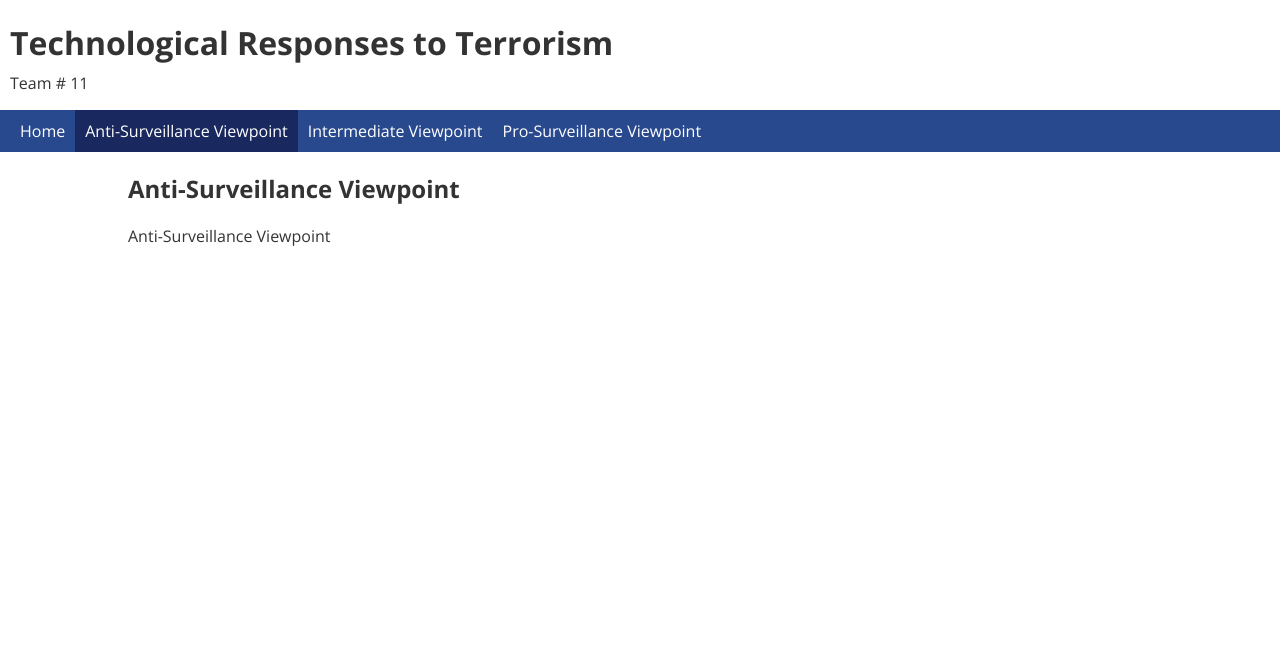
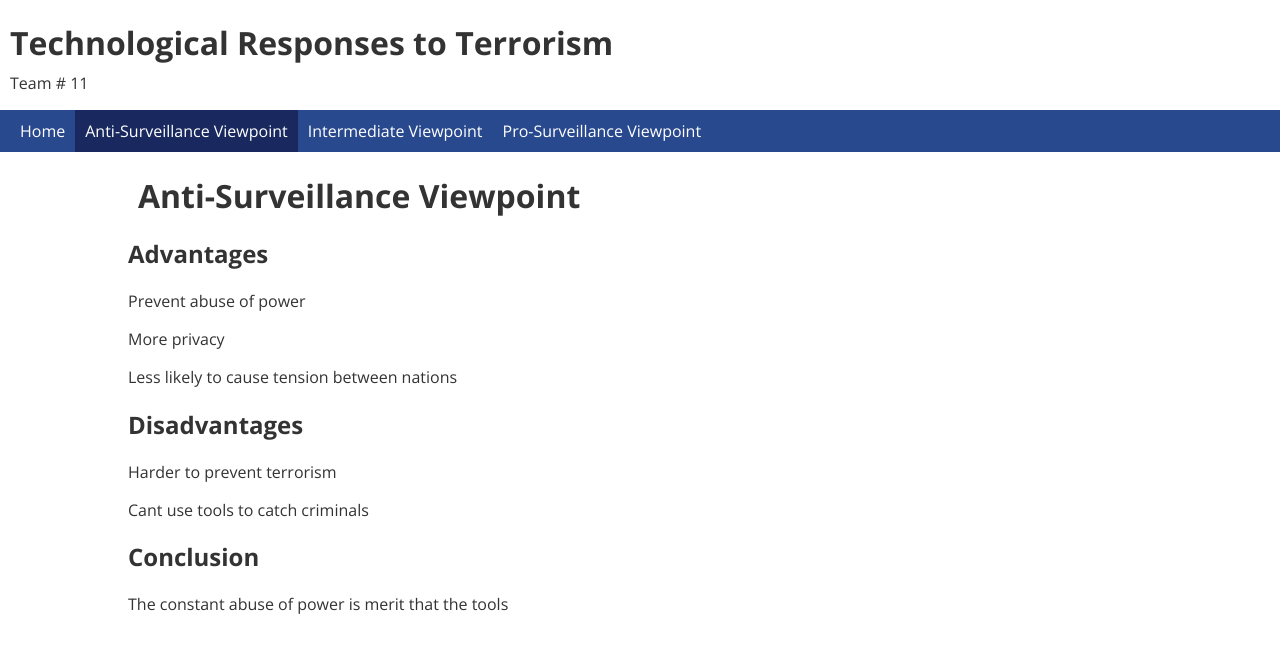
Before and after one commit to KristianL1415/ethics-html, a plain HTML site: page viewpoint1.html in a window 1280 px wide. Drawn offline with nearby package versions, Linux system fonts and the light colour scheme.

Commit message:
Update viewpoint1.html

```diff
--- a/viewpoint1.html
+++ b/viewpoint1.html
@@ -16,9 +16,16 @@
 		<li><a href="viewpoint3.html">Pro-Surveillance Viewpoint</a></li>
 	</ul>
 	<div id="content">
-		<h2>Anti-Surveillance Viewpoint</h2>
-		<p>Anti-Surveillance Viewpoint</p>
+		<h1>Anti-Surveillance Viewpoint</h1>
+		<h2>Advantages</h2>
+			<p>Prevent abuse of power</p>
+			<p>More privacy<p>
+			<p>Less likely to cause tension between nations</p>
+		<h2>Disadvantages</h2>
+			<p>Harder to prevent terrorism</p>
+			<p>Cant use tools to catch criminals</p>
+		<h2>Conclusion</h2>
+			<p>The constant abuse of power is merit that the tools
 	</div>
-
 </body>
 </html>
```
